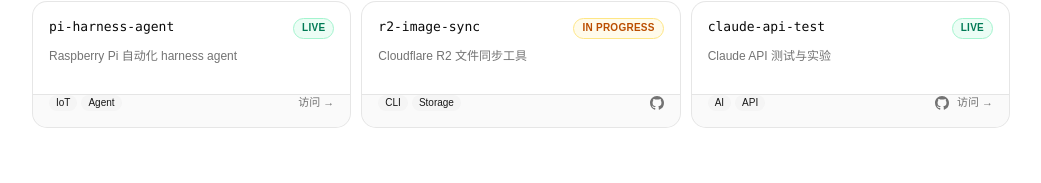
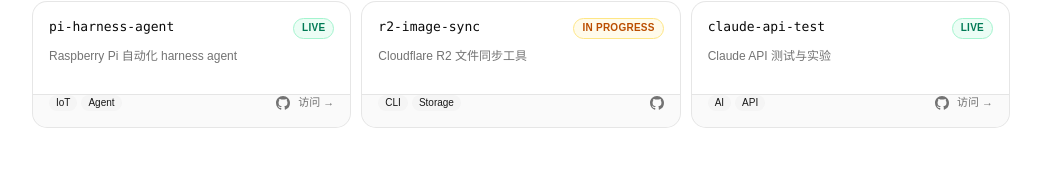
Before and after one commit to GreenBeanLiu/works-portal, a React (Vite) app: page / in a window 1280 px wide. Shown: the part 1043-1226 px from the top of the page, without its empty margins (119-1160 px from the left). Built offline with nearby package versions, Linux system fonts and the light colour scheme.

Commit message:
auto: update projects data

```diff
--- a/src/data/projects.ts
+++ b/src/data/projects.ts
@@ -130,6 +130,7 @@
     description: 'Raspberry Pi 自动化 harness agent',
     tags: ['IoT', 'Agent'],
     url: 'https://pi-harness-agent-production.up.railway.app',
+    repo: 'https://github.com/GreenBeanLiu/pi-harness-agent',
     status: 'live',
   },
   {
```
